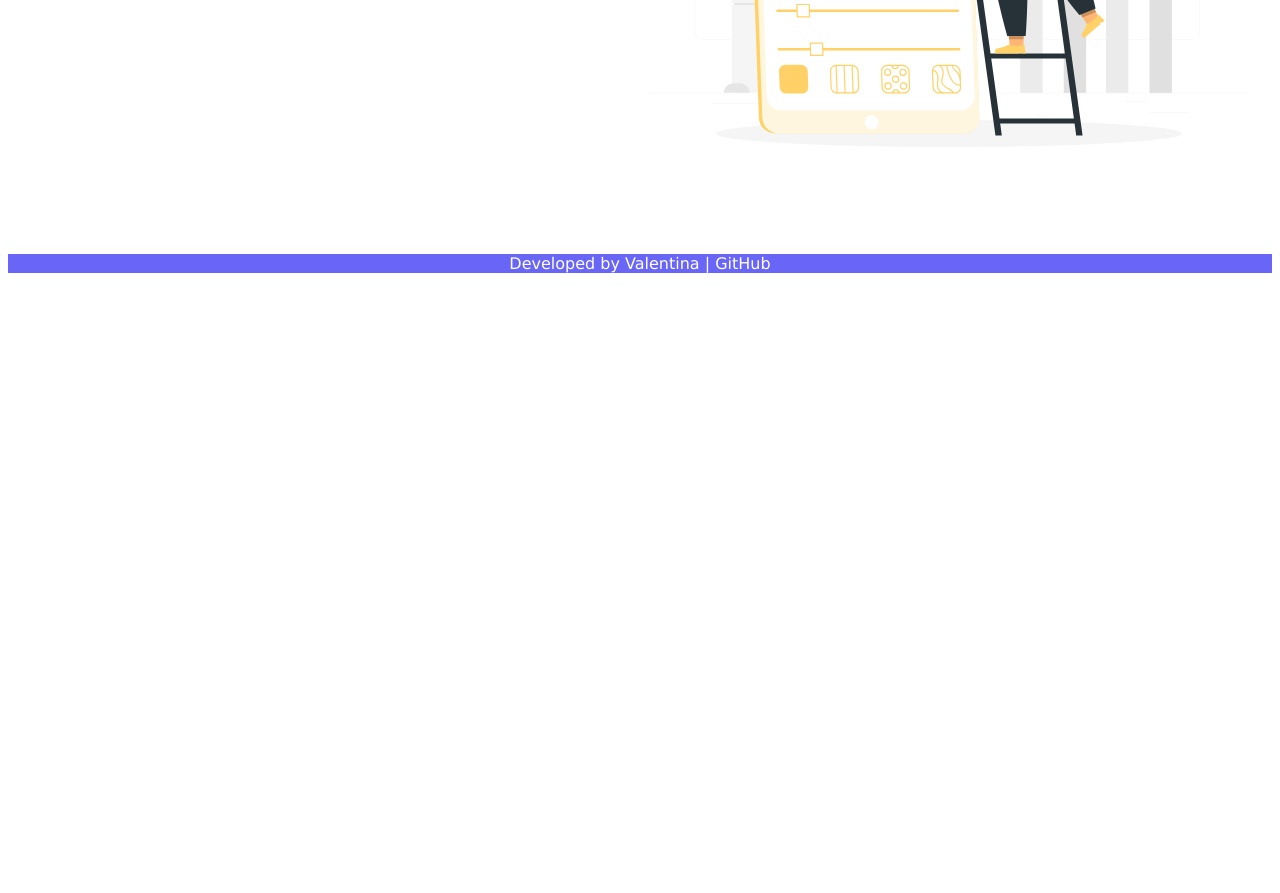
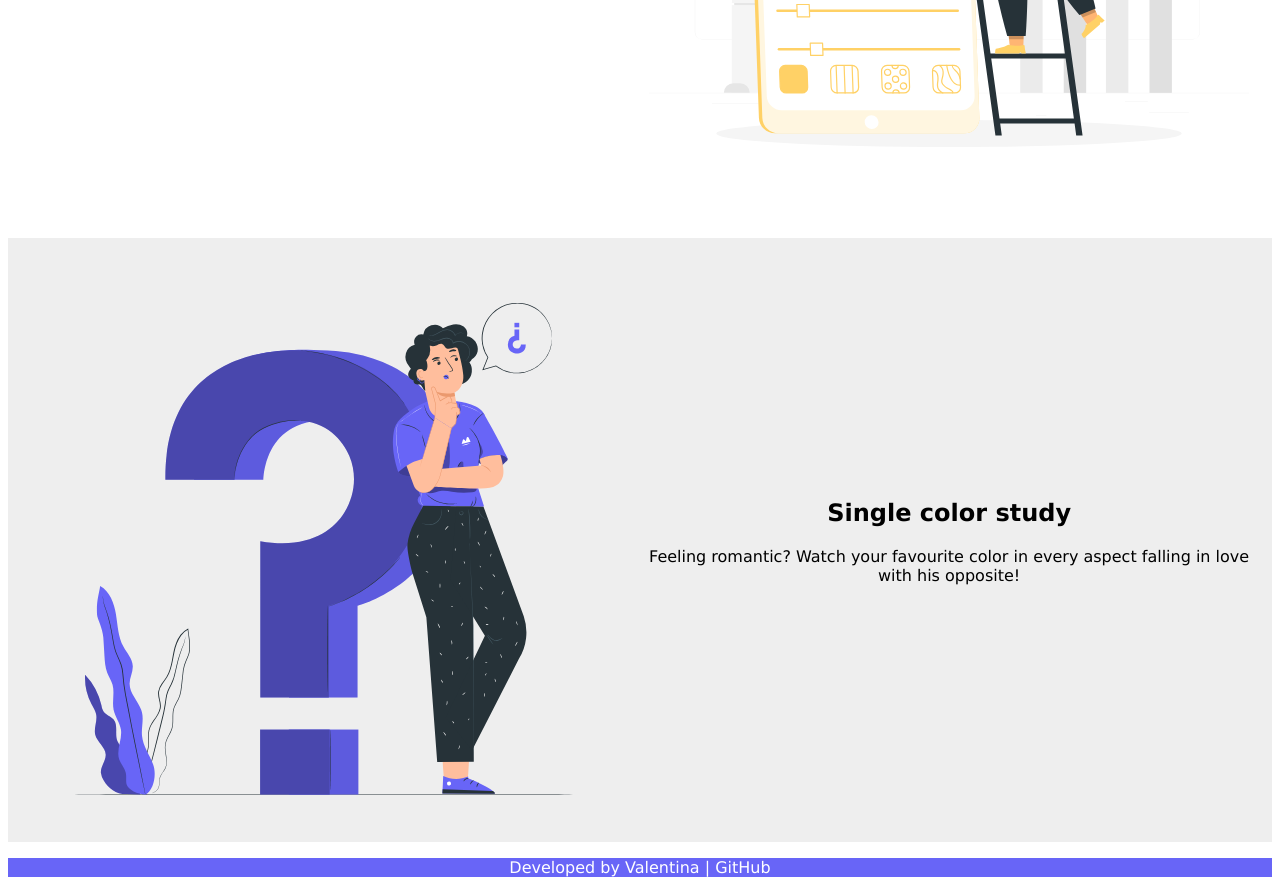
Before and after one commit to ValentinaTimoncini/html-css-coding-color, a plain HTML site: page index.html in a window 1280 px wide. Shown: the part 1832-2725 px from the top of the page. Before the commit the page ends 2121 px from the top, so only its background shows below. Drawn offline with Linux system fonts and the light colour scheme.

Commit message:
Fatta l'ultima sezione, finito

```diff
--- a/index.html
+++ b/index.html
@@ -44,6 +44,16 @@
                 <img class="immagini" src="./images/welcome-3.svg" alt="computers">
             </div>
         </section>
+        <section class="greyson">
+            <div class="cella">
+                <img class="immagini" src="./images/welcome-4.svg" alt="tipo colorato al computer">
+            </div>
+            <div class="cella">
+                <h2>Single color study</h2>
+                <p>Feeling romantic?
+                    Watch your favourite color in every aspect falling in love with his opposite!</p>
+            </div>
+        </section>
     </main>
     <footer class="foot">
         <p>Developed by Valentina | <a class="feet" href="https://github.com/ValentinaTimoncini/html-css-coding-color">GitHub</a></p>
```
